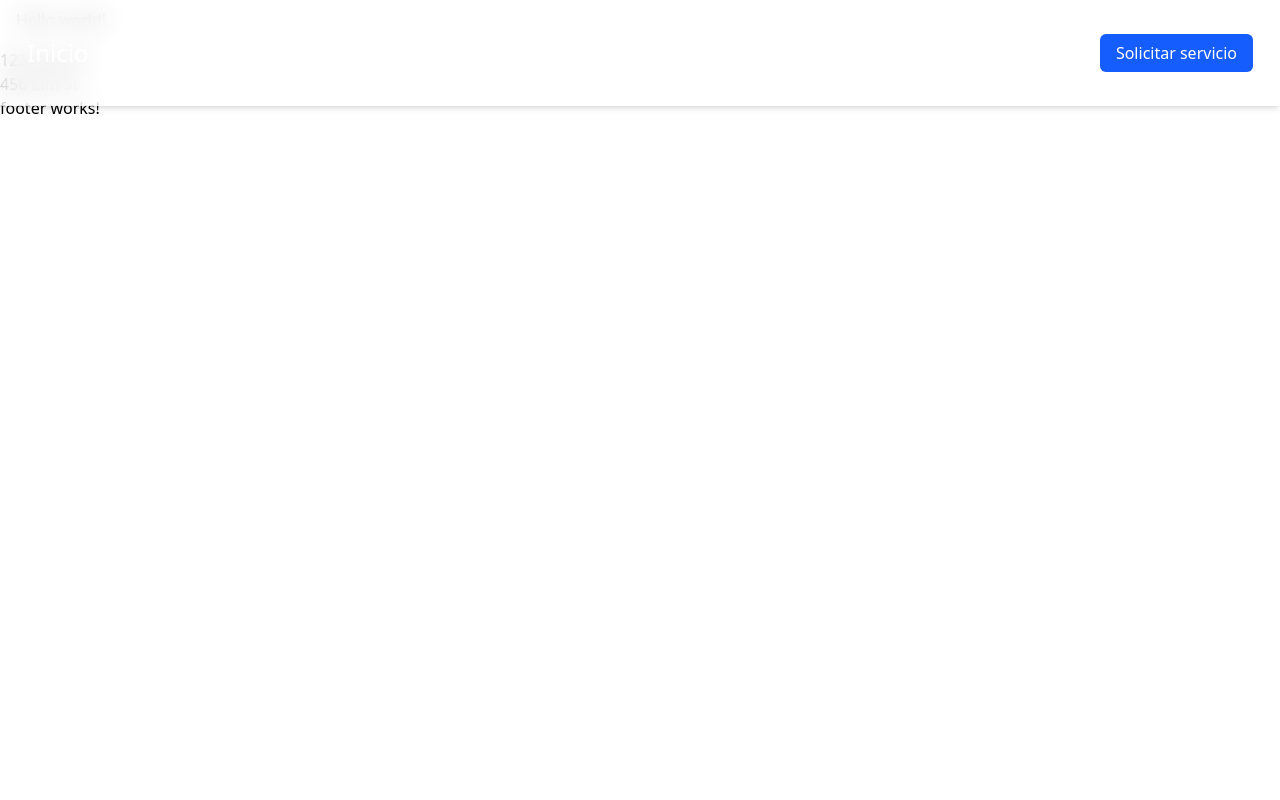
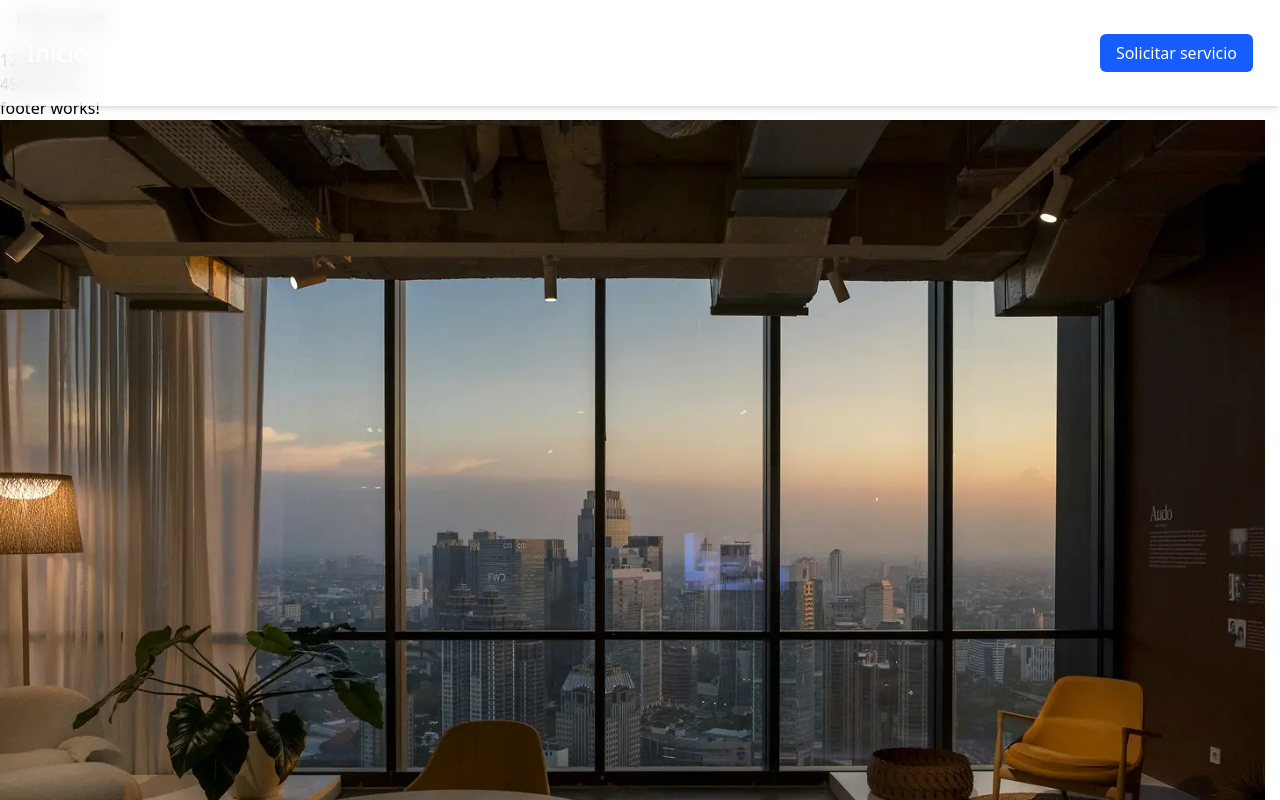
Before and after one commit to hdhdhdhdxd/CleanFix-SummerCamp2025, an Angular app in the folder CleanFix-frontend/: page /home in a window 1280 px wide. Shown: the top 800 px of the page. Built offline with nearby package versions, Linux system fonts and the light colour scheme; a web font is replaced by a local one.

Commit message:
feat: Añade un imagen

```diff
--- a/CleanFix-frontend/src/app/ui/main/main.html
+++ b/CleanFix-frontend/src/app/ui/main/main.html
@@ -1,3 +1,5 @@
 <app-navbar />
 <router-outlet />
 <app-footer />
+
+<img src="assets/images/hero.webp" alt=""/>
```
